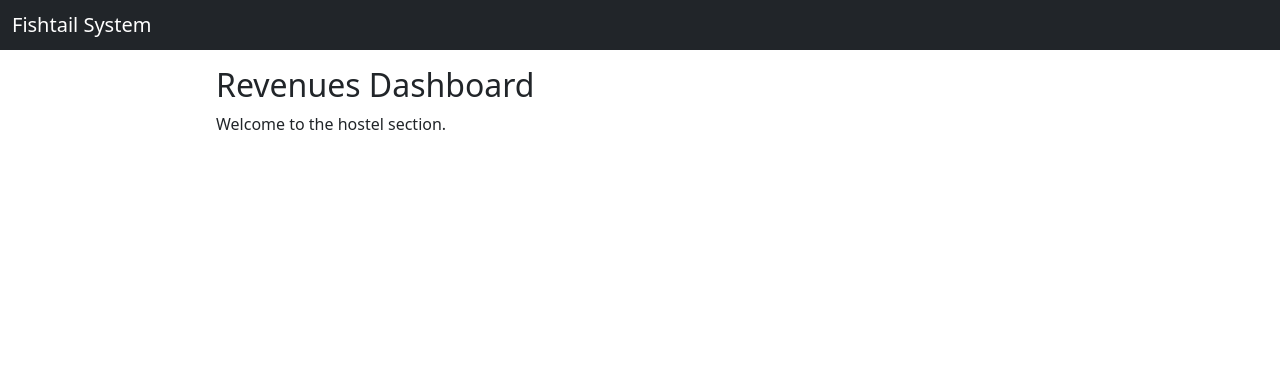
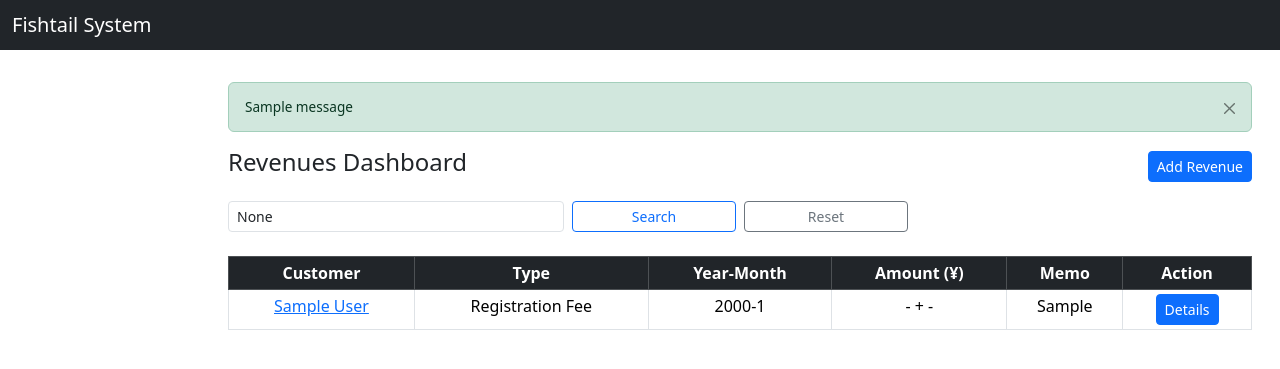
Before and after one commit to jadhikari/docker-fistail-home, a Django app: page /finance/revenues/ in a window 1280 px wide. Shown: the top 369 px of the page. Run offline with Django 5.2, Linux system fonts and the light colour scheme; tables that the repository leaves empty hold one stand-in row (values such as "Sample post"); one stand-in notice (Sample message) is shown.

Commit message:
add afinance rent

```diff
--- a/backend/finance/models.py
+++ b/backend/finance/models.py
@@ -66,6 +66,14 @@
 
     memo = models.TextField(blank=True, null=True)
 
+    class Meta:
+        constraints = [
+            models.UniqueConstraint(
+                fields=['title', 'customer', 'year', 'month'],
+                name='unique_revenue_transaction'
+            )
+        ]
+
     def clean(self):
 
         if self.title == 'registration_fee':
--- a/backend/finance/templates/finance/revenues_dashboard.html
+++ b/backend/finance/templates/finance/revenues_dashboard.html
@@ -1,8 +1,80 @@
 {% extends "base.html" %}
+{% load static %}
 
-{% block title %}Hostel Dashboard{% endblock %}
+{% block title %}Revenues Dashboard{% endblock %}
 
 {% block content %}
-<h2>Revenues Dashboard</h2>
-<p>Welcome to the hostel section.</p>
+<div class="container-fluid mt-3">
+    {% if messages %}
+        <div>
+            {% for message in messages %}
+            <div class="alert alert-{{ message.tags }} alert-dismissible fade show auto-dismiss" role="alert" style="font-size: 0.85rem; line-height: 1.2;">
+                {{ message }}
+                <button type="button" class="btn-close btn-sm" data-bs-dismiss="alert" aria-label="Close" style="font-size: 0.7rem;"></button>
+            </div>
+            {% endfor %}
+        </div>
+    {% endif %}
+
+    <div class="d-flex justify-content-between align-items-center mb-3">
+        <h4>Revenues Dashboard</h4>
+        <a href="{% url 'finance:revenue_add' %}" class="btn btn-sm btn-primary">Add Revenue</a>
+    </div>
+
+    <!-- Search Form by Customer Name -->
+    <form method="get" class="row g-2 mb-4">
+        <div class="col-md-4">
+            <input type="text" name="q" class="form-control form-control-sm" placeholder="Search by customer name" value="{{ q }}">
+        </div>
+        <div class="col-md-2">
+            <button type="submit" class="btn btn-sm btn-outline-primary w-100">Search</button>
+        </div>
+        <div class="col-md-2">
+            <a href="{% url 'finance:revenues' %}" class="btn btn-sm btn-outline-secondary w-100">Reset</a>
+        </div>
+    </form>
+
+    <!-- Revenue Table -->
+    <table class="table table-sm table-bordered text-center">
+        <thead class="table-dark">
+            <tr>
+                <th>Customer</th>
+                <th>Type</th>
+                <th>Year-Month</th>
+                <th>Amount (¥)</th>
+                <th>Memo</th>
+                <th>Action</th>
+            </tr>
+        </thead>
+        <tbody>
+            {% for revenue in revenues %}
+            <tr>
+                <td>
+                    <a href="{% url 'customer:customer_detail' revenue.customer.id %}">{{ revenue.customer.name }}</a>
+                </td>
+                <td>{{ revenue.get_title_display }}</td>
+                <td>{{ revenue.year }}-{{ revenue.month }}</td>
+                <td>
+                    {% if revenue.title == 'registration_fee' %}
+                        {{ revenue.deposit_after_discount|default:"-" }} + {{ revenue.initial_fee_after_discount|default:"-" }}
+                    {% elif revenue.title == 'rent' %}
+                        {{ revenue.internet|default:"-" }} + {{ revenue.utilities|default:"-" }}
+                        {% if revenue.rent_after_discount %}
+                            + {{ revenue.rent_after_discount|default:"-" }}
+                        {% else %}
+                            + {{ revenue.rent|default:"-" }}
+                        {% endif %}
+                    {% endif %}
+                </td>
+                <td>{{ revenue.memo|truncatechars:30 }}</td>
+                <td>
+                    <a href="{% url 'finance:revenue_detail' revenue.pk %}" class="btn btn-sm btn-primary">Details</a>
+                </td>
+            </tr>
+            {% empty %}
+            <tr><td colspan="6">No revenue records available.</td></tr>
+            {% endfor %}
+        </tbody>
+    </table>
+</div>
 {% endblock %}
--- a/backend/finance/urls.py
+++ b/backend/finance/urls.py
@@ -4,6 +4,8 @@
 app_name = 'finance'
 
 urlpatterns = [
-    path('revenues/', views.revenues, name='revenues'),  # 👈 root view
+    path('revenues/', views.revenues, name='revenues'),
+    path('revenues/add/', views.revenue_add, name='revenue_add'),
+    path('revenues/<int:pk>/', views.revenue_detail, name='revenue_detail'),
     path('expenses/', views.expenses, name='expenses'),  # 👈 root view
 ]
--- a/backend/finance/views.py
+++ b/backend/finance/views.py
@@ -1,7 +1,38 @@
-from django.shortcuts import render
+from django.shortcuts import render, get_object_or_404,redirect
+from .models import Revenue
+from .forms import RevenueForm
+
 
 def revenues(request):
-    return render(request, 'finance/revenues_dashboard.html')
+    query = request.GET.get('q')
+    revenues = Revenue.objects.select_related('customer').order_by('-year', '-month')
+
+    if query:
+        revenues = revenues.filter(customer__name__icontains=query)
+
+    return render(request, 'finance/revenues_dashboard.html', {
+        'revenues': revenues,
+        'q': query,
+    })
+
+def revenue_detail(request, pk):
+    revenue = get_object_or_404(Revenue, pk=pk)
+    return render(request, 'finance/revenue_detail.html', {'revenue': revenue})
+
+def revenue_add(request):
+    if request.method == 'POST':
+        form = RevenueForm(request.POST)
+        if form.is_valid():
+            revenue = form.save(commit=False)
+            revenue.created_by = request.user
+            revenue.updated_by = request.user
+            revenue.save()
+            return redirect('finance:revenues')
+    else:
+        form = RevenueForm()
+
+    return render(request, 'finance/revenue_add.html', {'form': form})
+
 
 def expenses(request):
     return render(request, 'finance/expenses_dashboard.html')
```
Also changed, not shown: backend/finance/forms.py (added, +49 -0 lines), backend/finance/templates/finance/revenue_add.html (added, +120 -0 lines), backend/finance/templates/finance/revenue_detail.html (added, +76 -0 lines).
